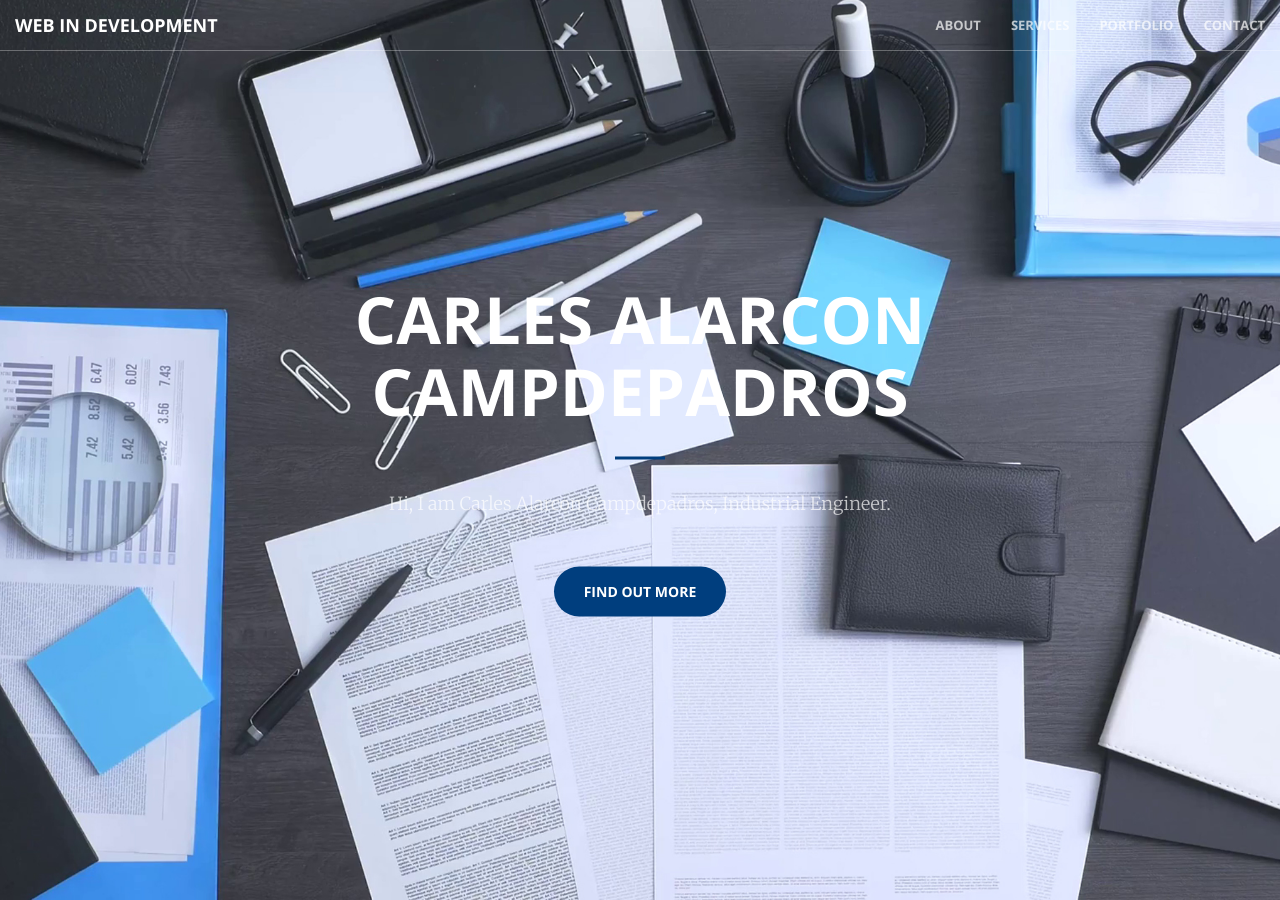
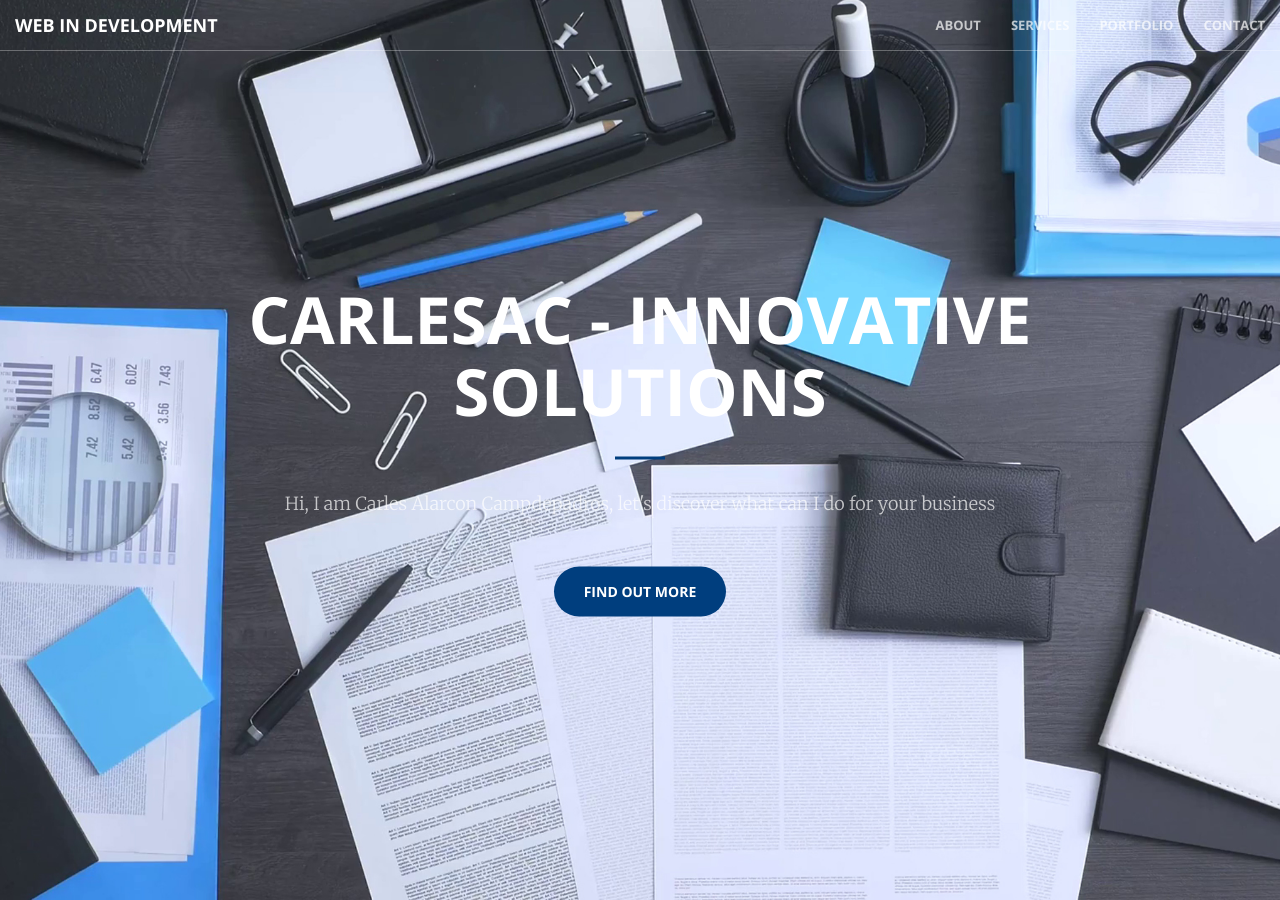
Before and after one commit to carlesac/carlesac.github.io, a Jekyll site: the page built from index.html, in a window 1280 px wide and 900 px high. Built offline with Jekyll 4.4.1, drawn with Linux system fonts in a browser that asks for light colours.

Commit message:
Update header.html

```diff
--- a/_includes/header.html
+++ b/_includes/header.html
@@ -1,9 +1,9 @@
 <header>
     <div class="header-content">
         <div class="header-content-inner">
-            <h1>CARLES ALARCON CAMPDEPADROS</h1>
+            <h1>CARLESAC - Innovative solutions</h1>
             <hr>
-            <p>Hi, I am Carles Alarcon Campdepadros, Industrial Engineer. </p>
+            <p>Hi, I am Carles Alarcon Campdepadros, let's discover what can I do for your business </p>
             <a href="#about" class="btn btn-primary btn-xl page-scroll">Find Out More</a>
         </div>
     </div>
```
